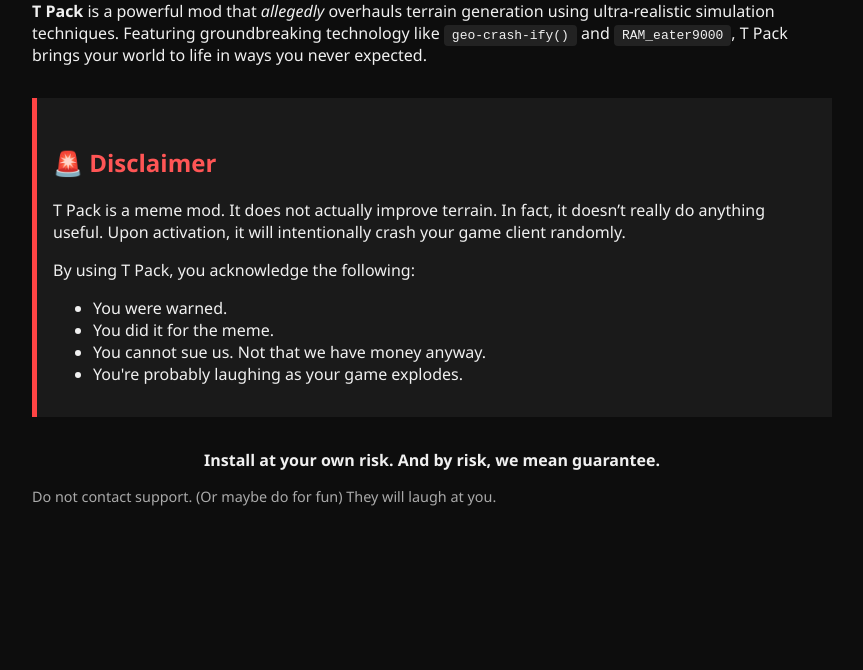
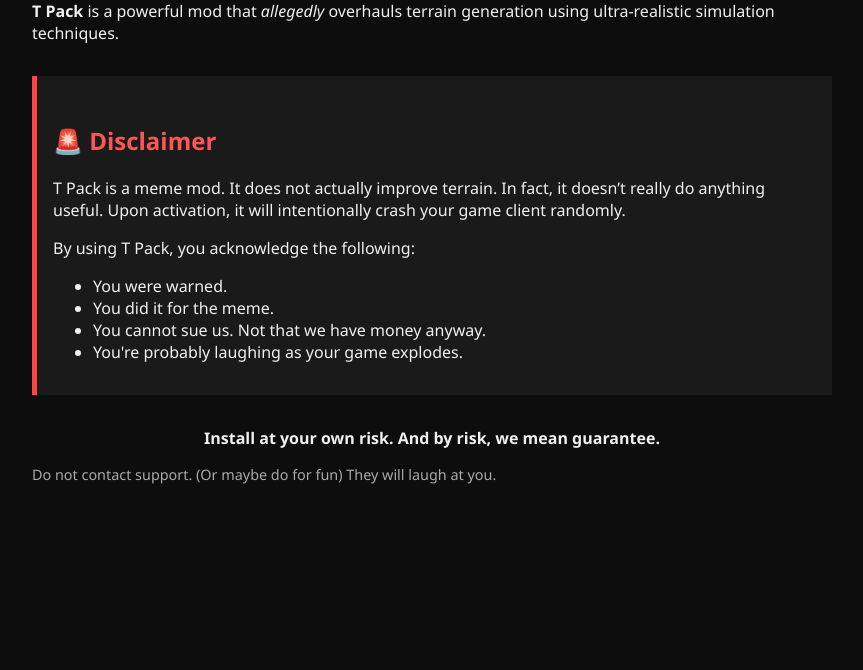
Before and after one commit to annoynumus9/TPackModDisclamer, a plain HTML site: page index.html in a window 1280 px wide. Shown: the part 130-800 px from the top of the page, without its empty margins (208-1071 px from the left). Drawn offline with Linux system fonts and the light colour scheme.

Commit message:
Update index.html

```diff
--- a/index.html
+++ b/index.html
@@ -54,7 +54,7 @@
 
   <h1>🧨 T Pack - Totally Legit Terrain Mod</h1>
 
-  <p><strong>T Pack</strong> is a powerful mod that <em>allegedly</em> overhauls terrain generation using ultra-realistic simulation techniques. Featuring groundbreaking technology like <code>geo-crash-ify()</code> and <code>RAM_eater9000</code>, T Pack brings your world to life in ways you never expected.</p>
+  <p><strong>T Pack</strong> is a powerful mod that <em>allegedly</em> overhauls terrain generation using ultra-realistic simulation techniques.</p>
 
   <div class="warning">
     <h2>🚨 Disclaimer</h2>
```
